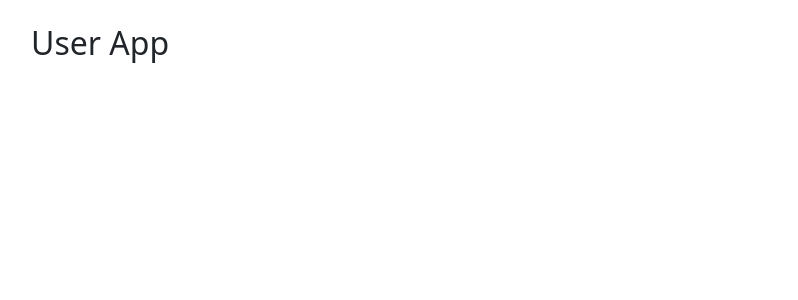
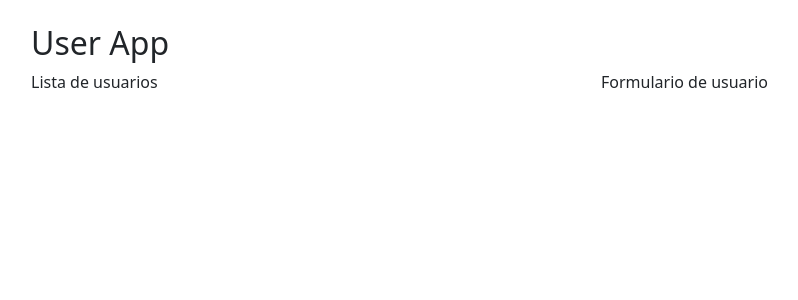
Before and after one commit to ByronGTh/user-app, a React (Vite) app: page / in a window 1280 px wide. Shown: the top 300 px of the page, without its empty margins (51-849 px from the left). Built offline with nearby package versions, Linux system fonts and the light colour scheme.

Commit message:
src/UsersApp.jsx: Agregando componentes UsersList y UserForm al componente principal

```diff
--- a/src/UsersApp.jsx
+++ b/src/UsersApp.jsx
@@ -1,9 +1,16 @@
+import { UserForm } from "./components/UserForm";
+import { UsersList } from "./components/UsersList";
+
 export const UsersApp = () =>{
     return(<div className="container my-4">
         <h2>User App</h2>
         <div className="row">
-            <div className="col"></div>
-            <div className="col"></div>
+            <div className="col">
+                <UsersList/>
+            </div>
+            <div className="col">
+                <UserForm/>
+            </div>
         </div>
     </div>);
 }
```
